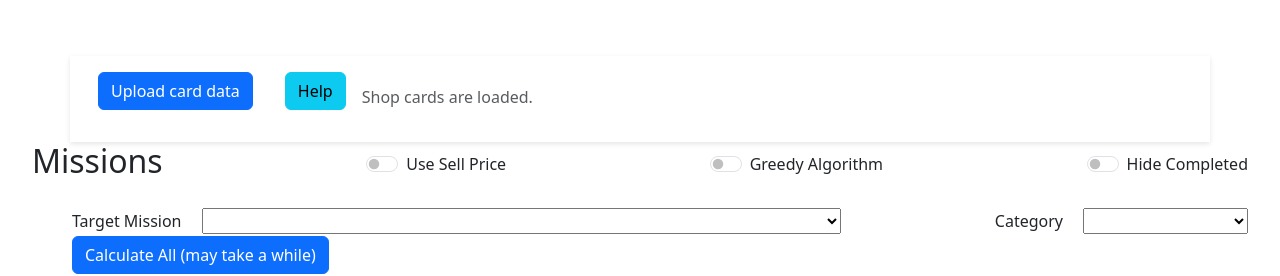
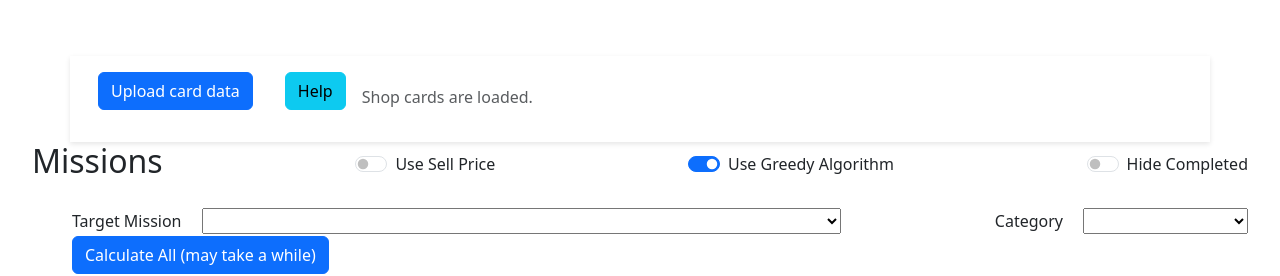
Before and after one commit to outbaksean/ootp-missions-2, a Vue app in the folder ootp-missions/: page / in a window 1280 px wide. Shown: the top 276 px of the page. Built offline with nearby package versions, Linux system fonts and the light colour scheme.

Commit message:
Change greedy algorithm default to true

```diff
--- a/ootp-missions/src/components/Missions.vue
+++ b/ootp-missions/src/components/Missions.vue
@@ -25,7 +25,7 @@
             v-model="useGreedyAlgorithm"
             @change="updatePointsAlgorithm"
           />
-          <span>Greedy Algorithm</span>
+          <span>Use Greedy Algorithm</span>
         </div>
         <div class="form-check form-switch price-toggle">
           <input type="checkbox" class="form-check-input" role="switch" v-model="hideCompleted" />
@@ -103,7 +103,7 @@ const selectedMissionFilter = ref<string | null>(null)
 const hideCompleted = ref(false)
 const selectedCategoryFilter = ref<string | null>(null)
 const isMissionListCollapsed = ref(false)
-const useGreedyAlgorithm = ref(false)
+const useGreedyAlgorithm = ref(true)
 
 const isLoading = computed(() => missionStore.loading)
 
```
